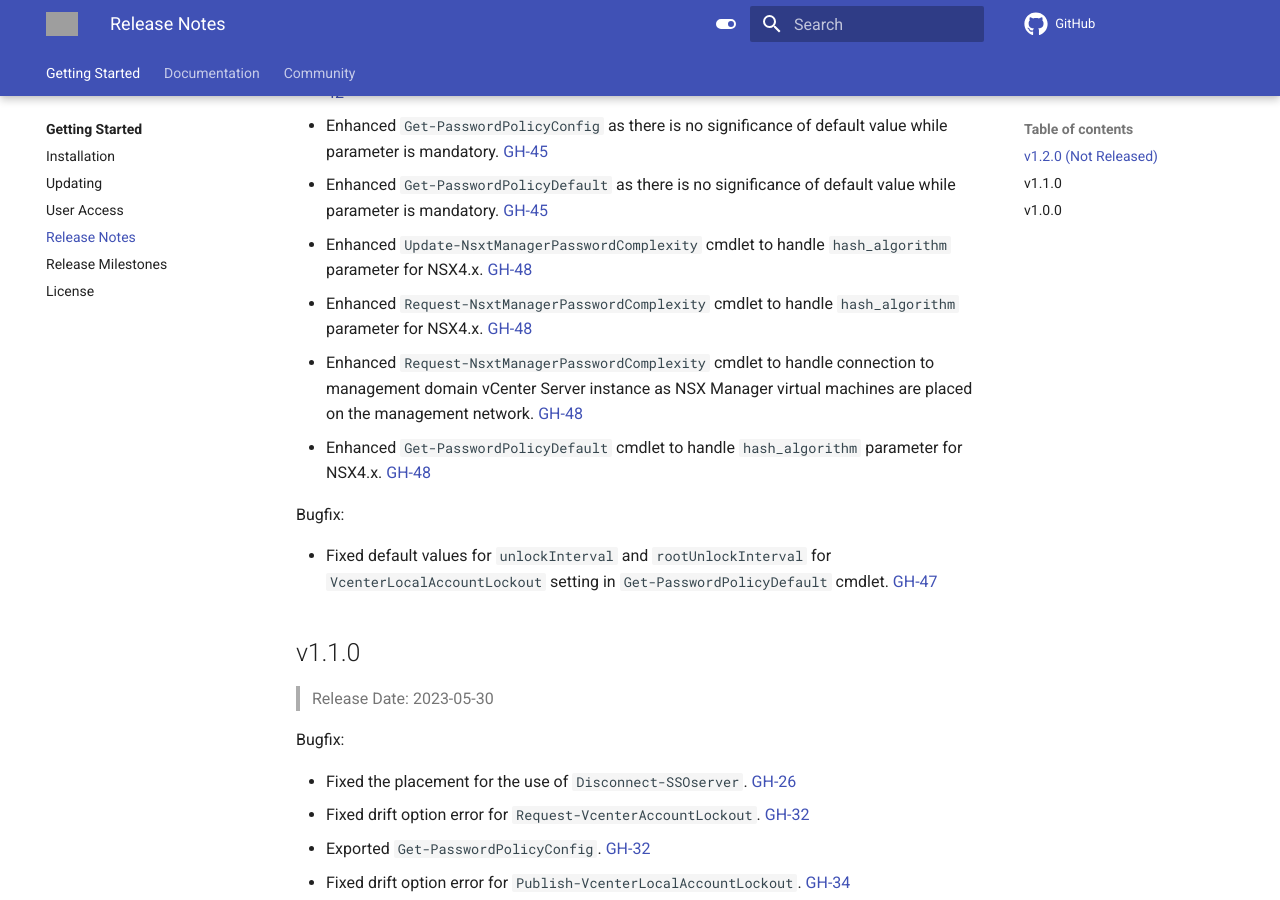
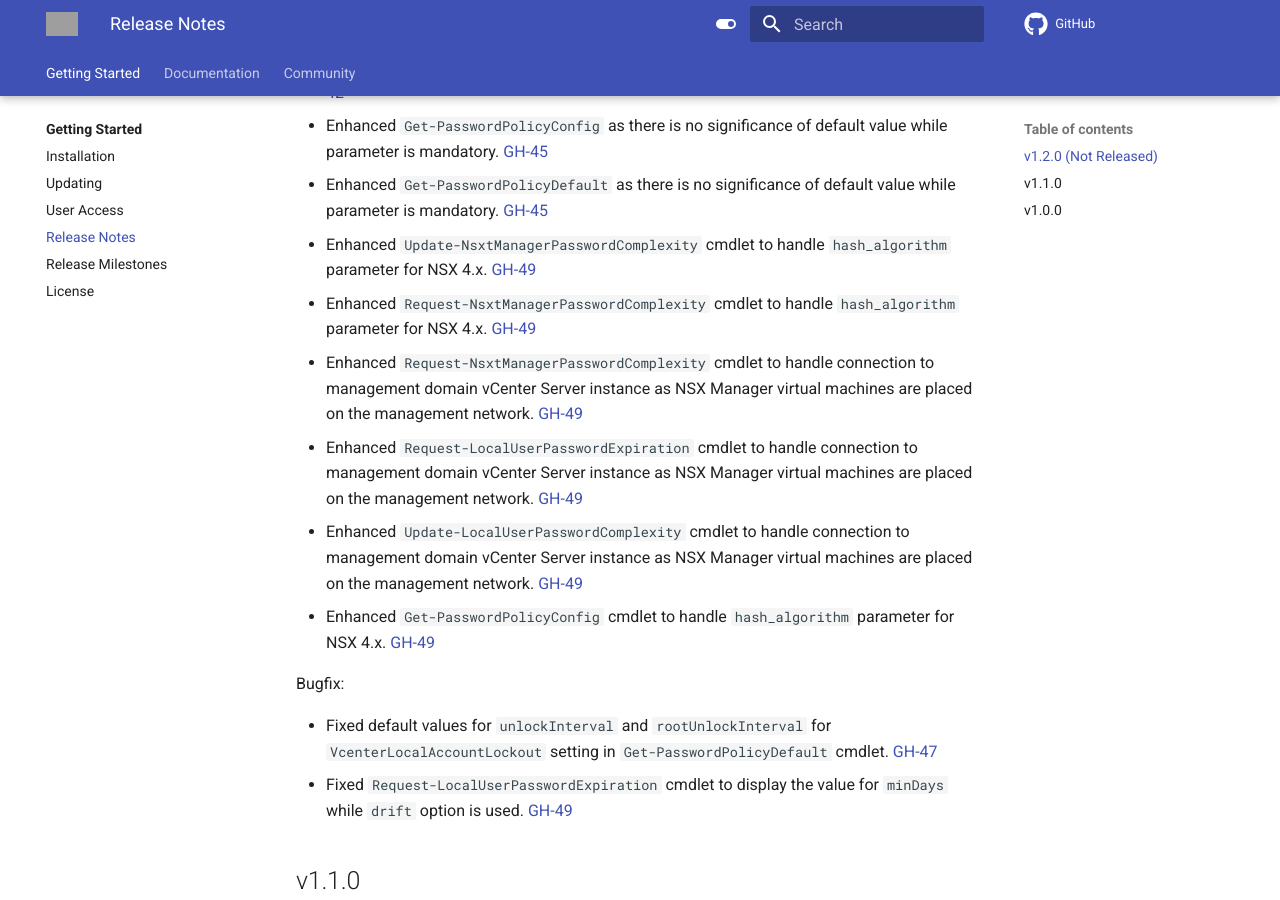
Before and after one commit to vmware/powershell-module-for-vmware-cloud-foundation-password-management, an MkDocs documentation site: the page built from docs/release-notes.md, in a window 1280 px wide and 900 px high, scrolled down 2301 px. Built offline with MkDocs 1.6.1 and Material for MkDocs 9.7.7, drawn with Linux system fonts in a browser that asks for light colours; comment, search, counter and statistics services are not loaded; the version menu is left out; grey boxes are pictures that could not be loaded.

Commit message:
Enhanced ` Update-LocalUserPasswordExpiration` to have connection to management Virtual Center Server
- Enhanced `Update-NsxtManagerPasswordComplexity` cmdlet to handle `hash_algorithm` parameter for NSX4.x.
- Enhanced `Request-NsxtManagerPasswordComplexity` cmdlet to handle `hash_algorithm` parameter for NSX4.x.
- Enhanced `Request-NsxtManagerPasswordComplexity` cmdlet to handle the connection to management domain vCenter Server instance as NSX Manager virtual machines are placed on the management network.
- Enhanced `Request-LocalUserPasswordExpiration` cmdlet to handle the connection to management domain vCenter Server instance as NSX Manager virtual machines are placed on the management network.
- Enhanced `Get-PasswordPolicyDefault` cmdlet to handle `hash_algorithm` parameter for NSX 4.x.
Ref: #47

Signed-off-by: Sowjanya.V <sowjuec@gmail.com>

Co-authored-by: Ryan Johnson <ryan@tenthirtyam.org>

```diff
--- a/CHANGELOG.md
+++ b/CHANGELOG.md
@@ -47,14 +47,17 @@ Enhancement:
 - Enhanced `Update-SddcManagerPasswordComplexity` to handle disconnects gracefully. [GH-42](https://github.com/vmware/powershell-module-for-vmware-cloud-foundation-password-management/pull/42)
 - Enhanced `Get-PasswordPolicyConfig` as there is no significance of default value while parameter is mandatory. [GH-45](https://github.com/vmware/powershell-module-for-vmware-cloud-foundation-password-management/pull/45)
 - Enhanced `Get-PasswordPolicyDefault` as there is no significance of default value while parameter is mandatory. [GH-45](https://github.com/vmware/powershell-module-for-vmware-cloud-foundation-password-management/pull/45)
-- Enhanced `Update-NsxtManagerPasswordComplexity` cmdlet to handle `hash_algorithm` parameter for NSX4.x. [GH-48](https://github.com/vmware/powershell-module-for-vmware-cloud-foundation-password-management/pull/48)
-- Enhanced `Request-NsxtManagerPasswordComplexity` cmdlet to handle `hash_algorithm` parameter for NSX4.x. [GH-48](https://github.com/vmware/powershell-module-for-vmware-cloud-foundation-password-management/pull/48)
-- Enhanced `Request-NsxtManagerPasswordComplexity` cmdlet to handle connection to management domain vCenter Server instance as NSX Manager virtual machines are placed on the management network. [GH-48](https://github.com/vmware/powershell-module-for-vmware-cloud-foundation-password-management/pull/48)
-- Enhanced `Get-PasswordPolicyDefault` cmdlet to handle `hash_algorithm` parameter for NSX4.x. [GH-48](https://github.com/vmware/powershell-module-for-vmware-cloud-foundation-password-management/pull/48)
+- Enhanced `Update-NsxtManagerPasswordComplexity` cmdlet to handle `hash_algorithm` parameter for NSX 4.x. [GH-49](https://github.com/vmware/powershell-module-for-vmware-cloud-foundation-password-management/pull/49)
+- Enhanced `Request-NsxtManagerPasswordComplexity` cmdlet to handle `hash_algorithm` parameter for NSX 4.x. [GH-49](https://github.com/vmware/powershell-module-for-vmware-cloud-foundation-password-management/pull/49)
+- Enhanced `Request-NsxtManagerPasswordComplexity` cmdlet to handle connection to management domain vCenter Server instance as NSX Manager virtual machines are placed on the management network. [GH-49](https://github.com/vmware/powershell-module-for-vmware-cloud-foundation-password-management/pull/49)
+- Enhanced `Request-LocalUserPasswordExpiration` cmdlet to handle connection to management domain vCenter Server instance as NSX Manager virtual machines are placed on the management network. [GH-49](https://github.com/vmware/powershell-module-for-vmware-cloud-foundation-password-management/pull/49)
+- Enhanced `Update-LocalUserPasswordComplexity` cmdlet to handle connection to management domain vCenter Server instance as NSX Manager virtual machines are placed on the management network. [GH-49](https://github.com/vmware/powershell-module-for-vmware-cloud-foundation-password-management/pull/49)
+- Enhanced `Get-PasswordPolicyConfig` cmdlet to handle `hash_algorithm` parameter for NSX 4.x. [GH-49](https://github.com/vmware/powershell-module-for-vmware-cloud-foundation-password-management/pull/49)
 
 Bugfix:
 
-- Fixed default values for `unlockInterval` and `rootUnlockInterval` for  `VcenterLocalAccountLockout` setting in `Get-PasswordPolicyDefault` cmdlet. [GH-47](https://github.com/vmware/powershell-module-for-vmware-cloud-foundation-password-management/pull/45)
+- Fixed default values for `unlockInterval` and `rootUnlockInterval` for `VcenterLocalAccountLockout` setting in `Get-PasswordPolicyDefault` cmdlet. [GH-47](https://github.com/vmware/powershell-module-for-vmware-cloud-foundation-password-management/pull/45)
+- Fixed `Request-LocalUserPasswordExpiration` cmdlet to display the value for `minDays` while `drift` option is used. [GH-49](https://github.com/vmware/powershell-module-for-vmware-cloud-foundation-password-management/pull/49)
 
 ## v1.1.0
 
```
Also changed, not shown: docs/documentation/functions/Update-NsxtManagerPasswordComplexity.md (+1 -9 lines), 1 other file.
